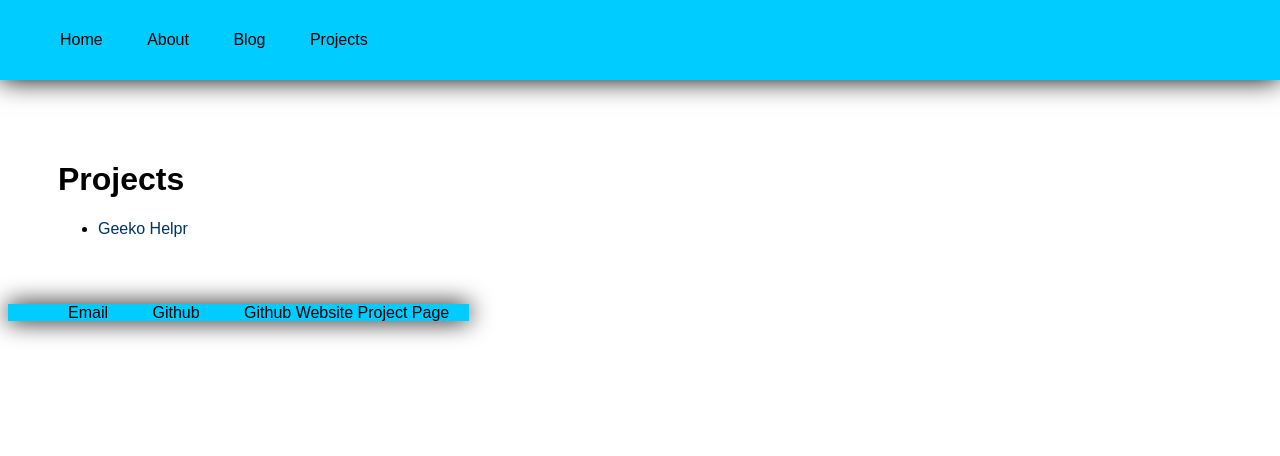
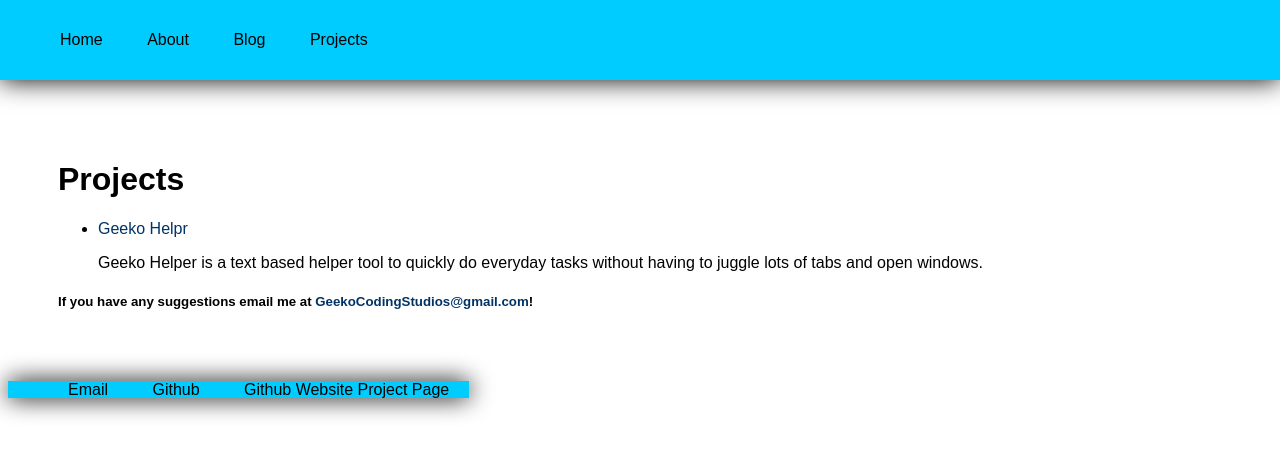
Before and after one commit to Geeko/geeko.github.io, a Jekyll site: the page built from projects/index.html, in a window 1280 px wide. Shown: the top 456 px of the page. Built offline with Jekyll 4.4.1, drawn with Linux system fonts in a browser that asks for light colours.

Commit message:
Update index.html

```diff
--- a/projects/index.html
+++ b/projects/index.html
@@ -5,4 +5,6 @@ title: Geeko Project Page
 <h1>Projects</h1>
 <ul>
   <li><a href="/projects/geekohelpr">Geeko Helpr</a></li>
+  <p>Geeko Helper is a text based helper tool to quickly do everyday tasks without having to juggle lots of tabs and open windows.</p>
 </ul>
+<h5>If you have any suggestions email me at <a href="mailto:GeekoCodingStudios@gmail.com" target="_blank" title="GeekoCodingStudios@gmail.com">GeekoCodingStudios@gmail.com</a>!</h5>
```
